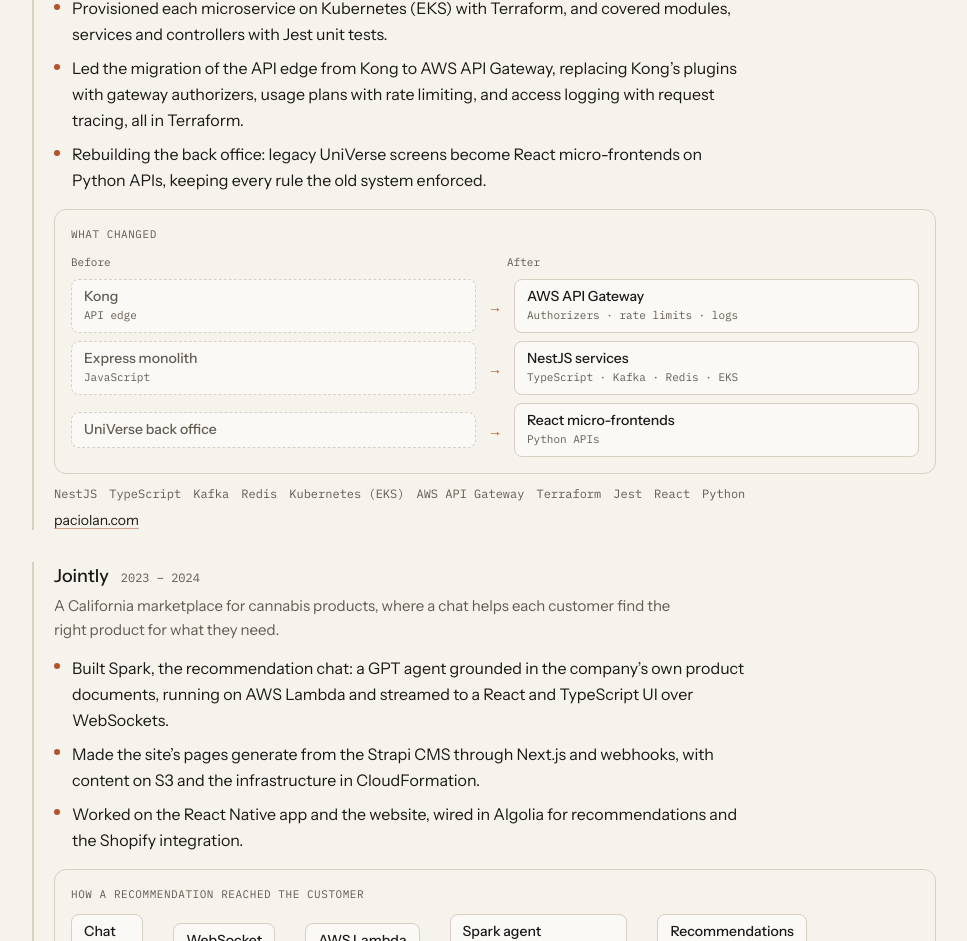
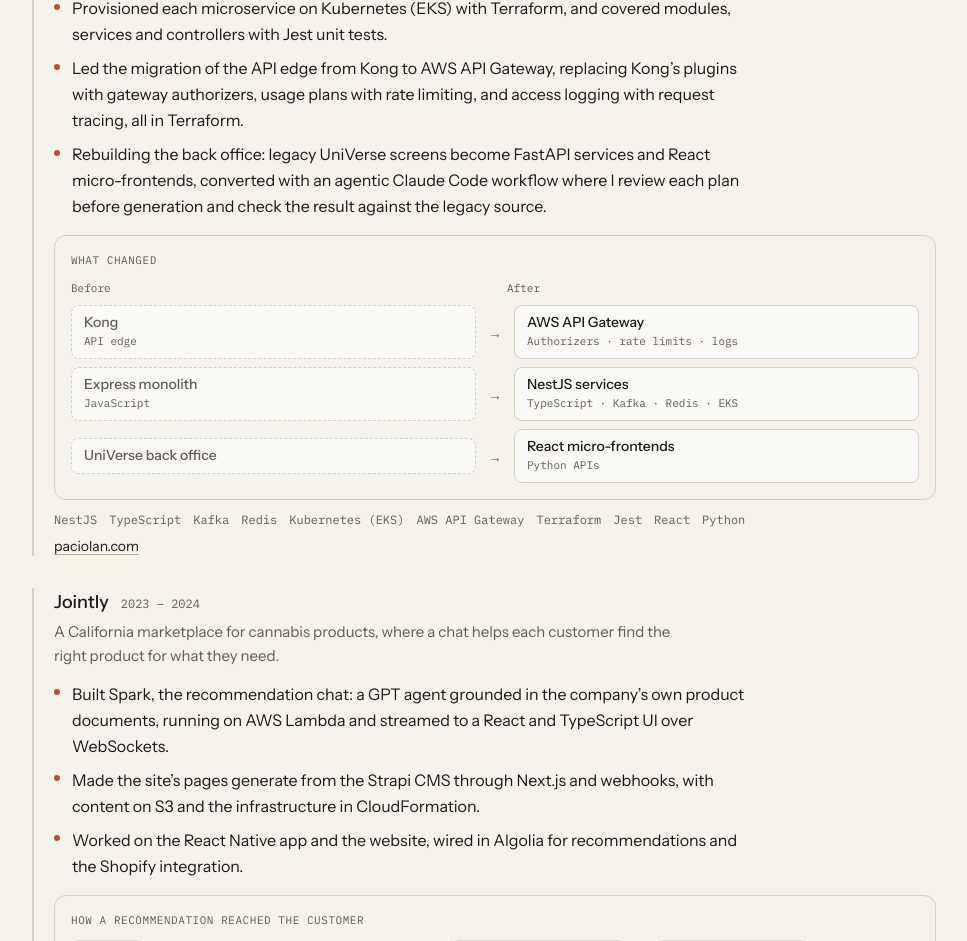
Before and after one commit to Brunoskyy/brunoskyy.github.io, a Next.js app: page / in a window 1280 px wide. Shown: the part 4758-5699 px from the top of the page, without its empty margins (192-1159 px from the left). Built offline with nearby package versions, Linux system fonts and the light colour scheme; no server answers.

Commit message:
Say how the Paciolan back office is converted

```diff
--- a/src/data/projects.ts
+++ b/src/data/projects.ts
@@ -298,7 +298,7 @@
           'Set up the services’ foundations: modules, DTO validation, guards, interceptors and exception filters, and a structured logger that carries a request ID across services.',
           'Provisioned each microservice on Kubernetes (EKS) with Terraform, and covered modules, services and controllers with Jest unit tests.',
           'Led the migration of the API edge from Kong to AWS API Gateway, replacing Kong’s plugins with gateway authorizers, usage plans with rate limiting, and access logging with request tracing, all in Terraform.',
-          'Rebuilding the back office: legacy UniVerse screens become React micro-frontends on Python APIs, keeping every rule the old system enforced.',
+          'Rebuilding the back office: legacy UniVerse screens become FastAPI services and React micro-frontends, converted with an agentic Claude Code workflow where I review each plan before generation and check the result against the legacy source.',
         ],
         stack: [
           'NestJS',
```
